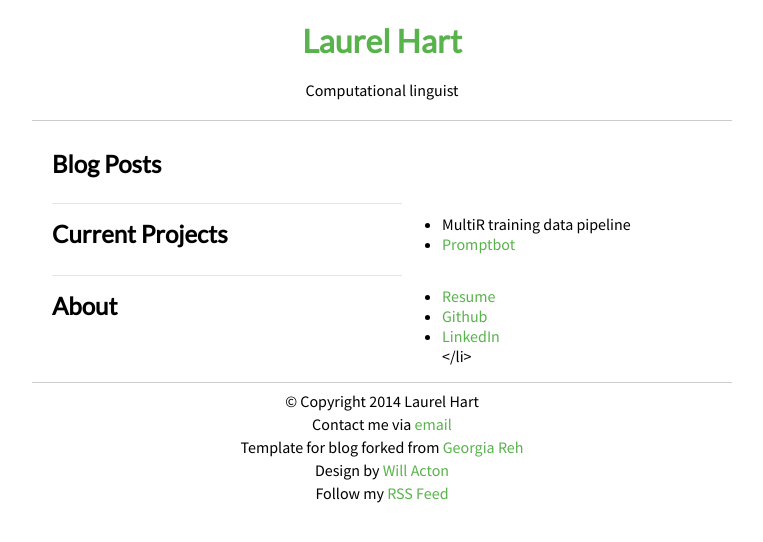
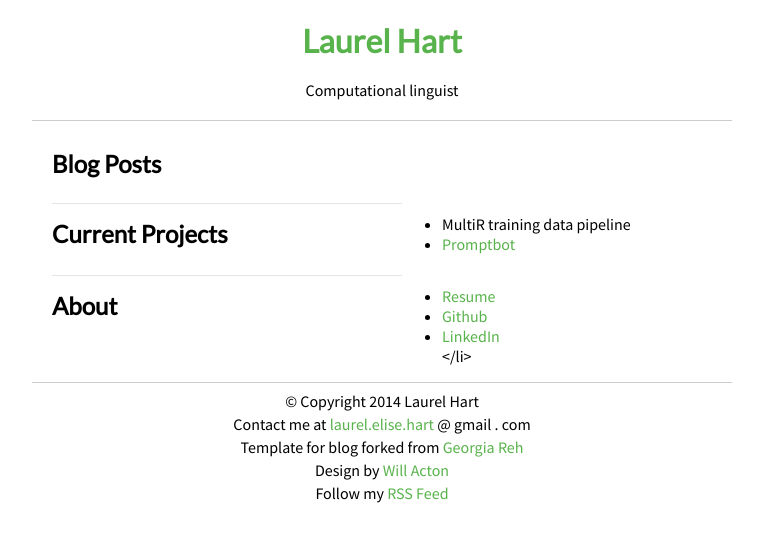
Before and after one commit to konahart/konahart.github.io, a Jekyll site: the page built from index.md, in a window 1280 px wide. Shown: the top 542 px of the page, without its empty margins (258-1021 px from the left). Built offline with Jekyll 4.4.1, drawn with Linux system fonts in a browser that asks for light colours.

Commit message:
Changed email formatting

```diff
--- a/_layouts/default.html
+++ b/_layouts/default.html
@@ -28,7 +28,7 @@
 
     <div class="footer">
       <p>&copy; Copyright 2014 Laurel Hart</p>
-      <p>Contact me via <a href="mailto:laurel.elise.hart@gmail.com">email</a></p>
+      <p>Contact me at <span style="color:#59B34C">laurel.elise.hart</span> &#64; gmail &#46; com</p>
       <p>Template for blog forked from <a href="https://github.com/Greh/greh.github.io">Georgia Reh</a></p>
       <p>Design by <a href="http://willacton.com">Will Acton</a></p>
       <p>Follow my <a href="/feed.xml">RSS Feed</a></p>
--- a/resume.md
+++ b/resume.md
@@ -4,7 +4,7 @@ layout: default
 
 <h3>Contact Information</h3>
 
-<p><a href="mailto:laurel.elise.hart@gmail.com">laurel.elise.hart@gmail.com </a><br />
+<p><span style="color:#59B34C">laurel.elise.hart</span> &#64; gmail &#46; com</a><br />
 <a href="http://github.com/konayashi">Github</a>: <a href="http://github.com/konayashi">http://github.com/konayashi</a><br />
 <a href="https://www.linkedin.com/in/laurelehart">LinkedIn</a>: <a href="https://www.linkedin.com/in/laurelehart">https://www.linkedin.com/in/laurelehart</a></p>
 
```
